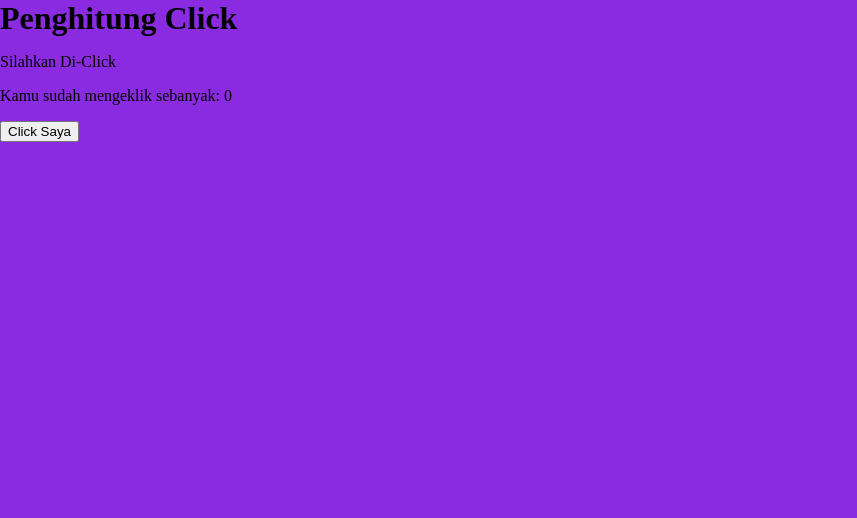
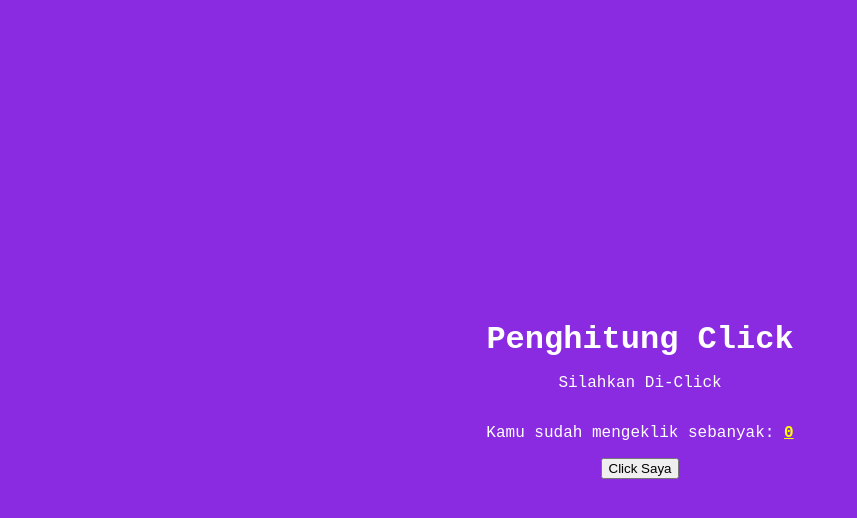
Before and after one commit to Nuuriii/click-detector, a React (Vite) app: page / in a window 1280 px wide. Shown: the top 518 px of the page, without its empty margins (0-857 px from the left). Built offline with nearby package versions, Linux system fonts and the light colour scheme.

Commit message:
feat: Set a style

```diff
--- a/src/Components/LearnState/Click.css
+++ b/src/Components/LearnState/Click.css
@@ -1,8 +1,20 @@
 .container {
    background-color: blueviolet;
    height: 100vh;
+   display: flex;
+   flex-direction: column;
+   justify-content: center;
+   align-items: center;
+   font-family: "Courier New", Courier, monospace;
+   color: white;
 }
 
 .container > h1 {
    margin: 0;
 }
+
+.container > p > span {
+   font-weight: bold;
+   color: yellow;
+   text-decoration: underline;
+}
--- a/src/Components/LearnState/Click.tsx
+++ b/src/Components/LearnState/Click.tsx
@@ -13,7 +13,9 @@ export const Click = () => {
       <div className='container'>
          <h1>Penghitung Click</h1>
          <p>Silahkan Di-Click</p>
-         <p>Kamu sudah mengeklik sebanyak: {value}</p>
+         <p>
+            Kamu sudah mengeklik sebanyak: <span>{value}</span>
+         </p>
          <Buttons
             className='btn'
             Click={() => setValue(value + 1)}
```
